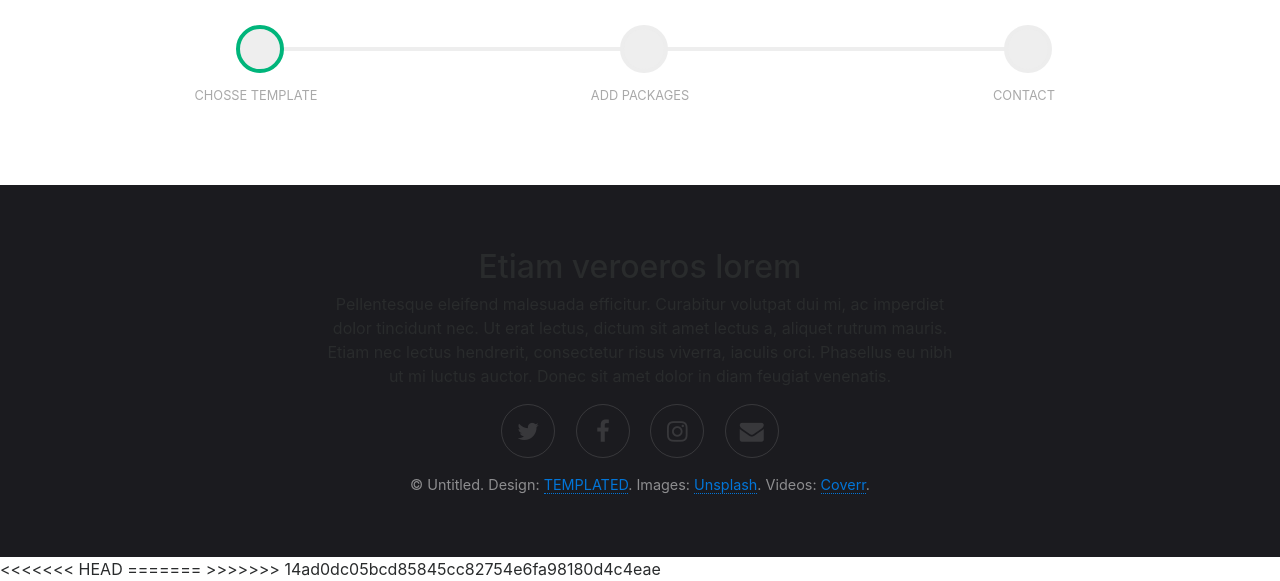
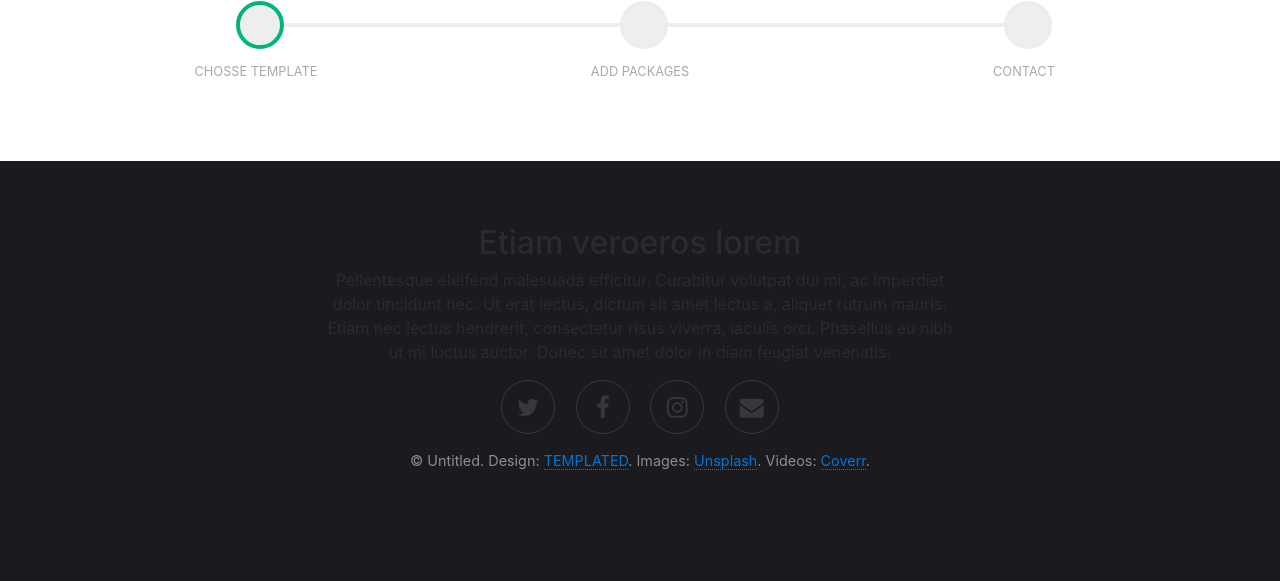
Before and after one commit to juliocesar-io/laduma, a Django app: page / in a window 1280 px wide. Shown: the part 287-868 px from the top of the page. After the commit the page ends 757 px from the top, so only its background shows below. Run offline with Django 3.2, Linux system fonts and the light colour scheme; data that the repository does not hold is empty; some libraries are stand-ins or nearby versions.

Commit message:
fix issues

```diff
--- a/core/templates/base.html
+++ b/core/templates/base.html
@@ -7,10 +7,7 @@
     <meta name="viewport" content="width=device-width, initial-scale=1" />
     <link rel="stylesheet" href="{% static "assets/css/main.css" %}" />
     <link rel="stylesheet" href="{% static "assets/css/steps.css" %}" />
-<<<<<<< HEAD
-     <link rel="stylesheet" href="{% static "assets/css/check.css" %}" />
-=======
->>>>>>> 5099a899edf2af2fea0988bbada5fb6b0ad0430e
+    <link rel="stylesheet" href="{% static "assets/css/check.css" %}" />
     <link rel="stylesheet" href="https://maxcdn.bootstrapcdn.com/bootstrap/4.0.0-alpha.6/css/bootstrap.min.css" integrity="sha384-rwoIResjU2yc3z8GV/NPeZWAv56rSmLldC3R/AZzGRnGxQQKnKkoFVhFQhNUwEyJ" crossorigin="anonymous">
 </head>
 <body id="top">
@@ -46,10 +43,6 @@
 
 <!-- Scripts -->
 
-<<<<<<< HEAD
-=======
-
->>>>>>> 14ad0dc05bcd85845cc82754e6fa98180d4c4eae
 <script src="https://code.jquery.com/jquery-3.1.1.slim.min.js" integrity="sha384-A7FZj7v+d/sdmMqp/nOQwliLvUsJfDHW+k9Omg/a/EheAdgtzNs3hpfag6Ed950n" crossorigin="anonymous"></script>
 <script src="https://cdnjs.cloudflare.com/ajax/libs/tether/1.4.0/js/tether.min.js" integrity="sha384-DztdAPBWPRXSA/3eYEEUWrWCy7G5KFbe8fFjk5JAIxUYHKkDx6Qin1DkWx51bBrb" crossorigin="anonymous"></script>
 <script src="https://maxcdn.bootstrapcdn.com/bootstrap/4.0.0-alpha.6/js/bootstrap.min.js" integrity="sha384-vBWWzlZJ8ea9aCX4pEW3rVHjgjt7zpkNpZk+02D9phzyeVkE+jo0ieGizqPLForn" crossorigin="anonymous"></script>
```
